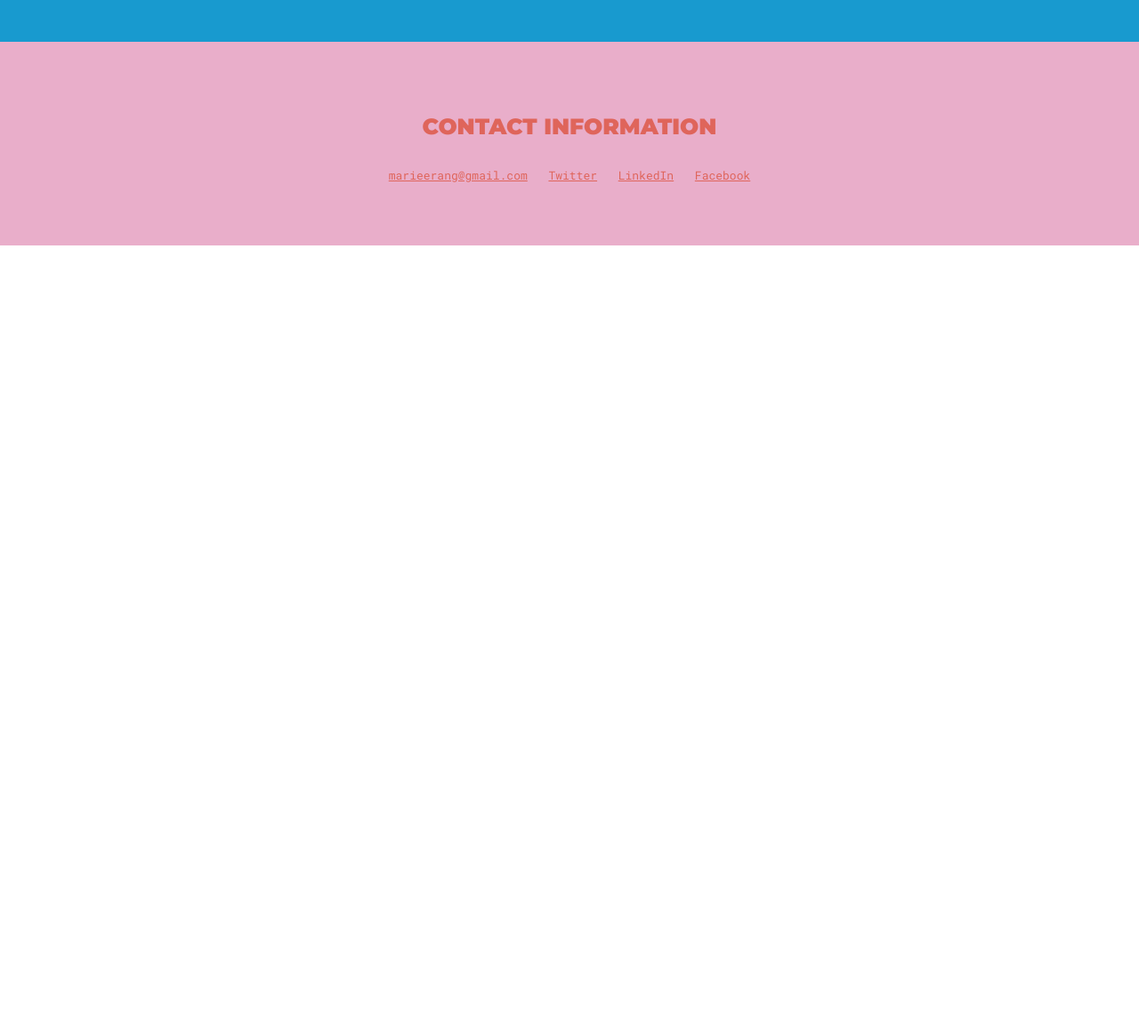
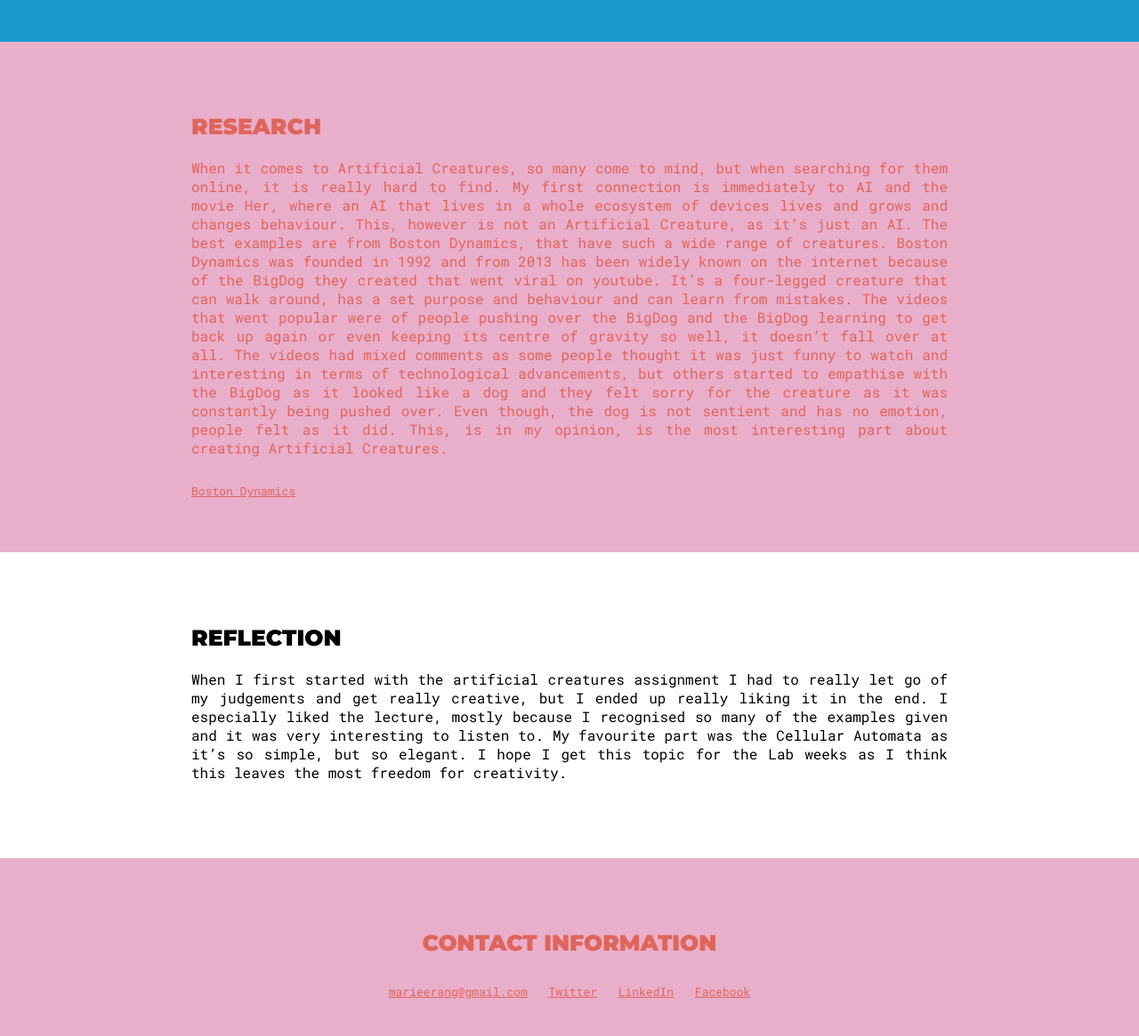
Before and after one commit to marieerang/marieerang.github.io, a plain HTML site: page artificialcreatures.html in a window 1280 px wide. Shown: the part 1160-2325 px from the top of the page at 89% size. Before the commit the page ends 1436 px from the top, so only its background shows below. Drawn offline with Linux system fonts and the light colour scheme.

Commit message:
Update artificialcreatures.html

```diff
--- a/artificialcreatures.html
+++ b/artificialcreatures.html
@@ -43,7 +43,22 @@
       </div>
     </section>
 
+    <section class="research" id="research">
+      <div class="content-wrap">
+          <h2>RESEARCH</h2>
+          <p>When it comes to Artificial Creatures, so many come to mind, but when searching for them online, it is really hard to find. My first connection is immediately to AI and the movie Her, where an AI that lives in a whole ecosystem of devices lives and grows and changes behaviour. This, however is not an Artificial Creature, as it’s just an AI. The best examples are from Boston Dynamics, that have such a wide range of creatures. Boston Dynamics was founded in 1992 and from 2013 has been widely known on the internet because of the BigDog they created that went viral on youtube. It’s a four-legged creature that can walk around, has a set purpose and behaviour and can learn from mistakes. The videos that went popular were of people pushing over the BigDog and the BigDog learning to get back up again or even keeping its centre of gravity so well, it doesn’t fall over at all. The videos had mixed comments as some people thought it was just funny to watch and interesting in terms of technological advancements, but others started to empathise with the BigDog as it looked like a dog and they felt sorry for the creature as it was constantly being pushed over. Even though, the dog is not sentient and has no emotion, people felt as it did. This, is in my opinion, is the most interesting part about creating Artificial Creatures.
+          </p>
+          <a href="https://www.bostondynamics.com/" target="_blak">Boston Dynamics</a>
+      </div>
+    </section>
 
+    <section class="reflection" id="reflection">
+      <div class="content-wrap">
+          <h2>REFLECTION</h2>
+          <p>When I first started with the artificial creatures assignment I had to really let go of my judgements and get really creative, but I ended up really liking it in the end. I especially liked the lecture, mostly because I recognised so many of the examples given and it was very interesting to listen to. My favourite part was the Cellular Automata as it’s so simple, but so elegant. I hope I get this topic for the Lab weeks as I think this leaves the most freedom for creativity.</p>
+      </div>
+
+    </section>
 
   </main>
   <footer id="contact">
```
